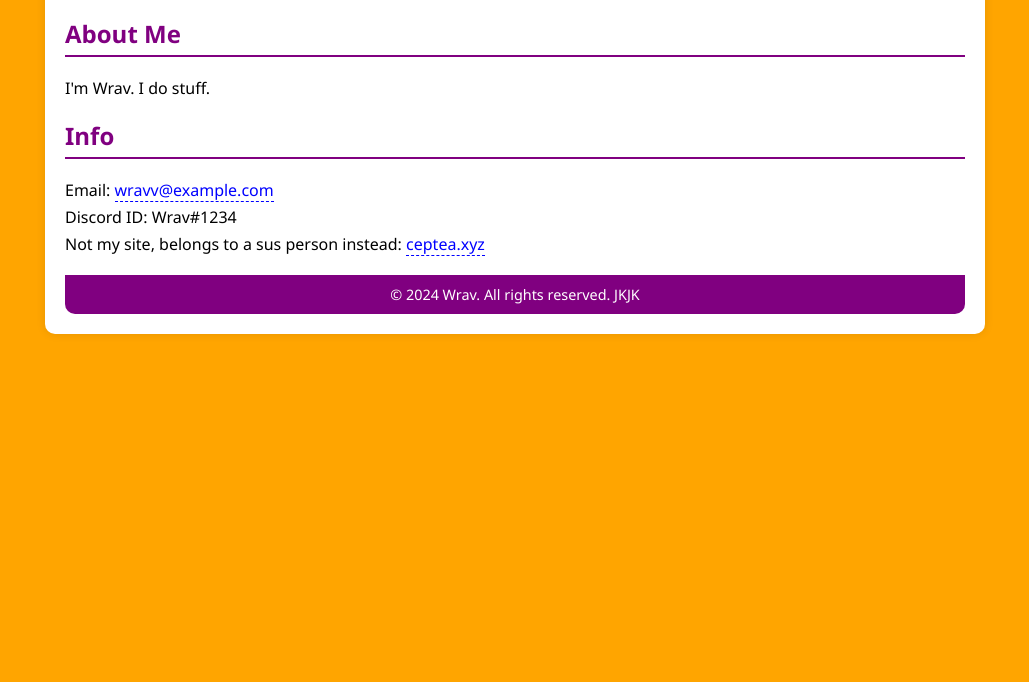
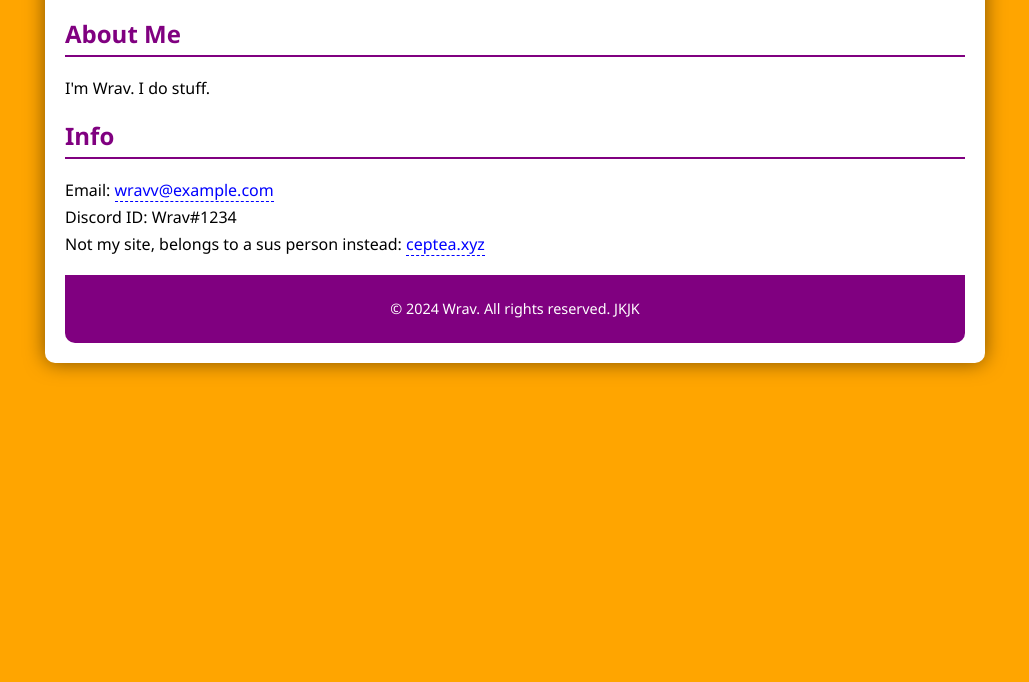
Before and after one commit to WravVV/wravvv.github.io, a plain HTML site: page index.html in a window 1280 px wide. Shown: the part 118-800 px from the top of the page, without its empty margins (125-1154 px from the left). Drawn offline with Linux system fonts and the light colour scheme.

Commit message:
Update styles.css

```diff
--- a/styles.css
+++ b/styles.css
@@ -12,7 +12,7 @@ body {
     padding: 20px;
     background-color: white;
     border-radius: 10px;
-    box-shadow: 0 0 10px rgba(0, 0, 0, 0.1);
+    box-shadow: 0 0 20px rgba(0, 0, 0, 0.5);
 }
 
 header {
@@ -64,6 +64,6 @@ footer {
 }
 
 footer p {
-    margin: 0;
+    margin: 40px, 0;
     font-size: 0.9em;
 }
```
